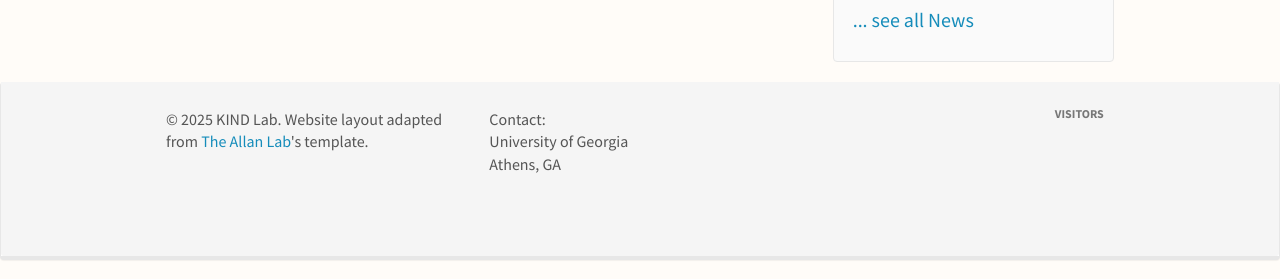
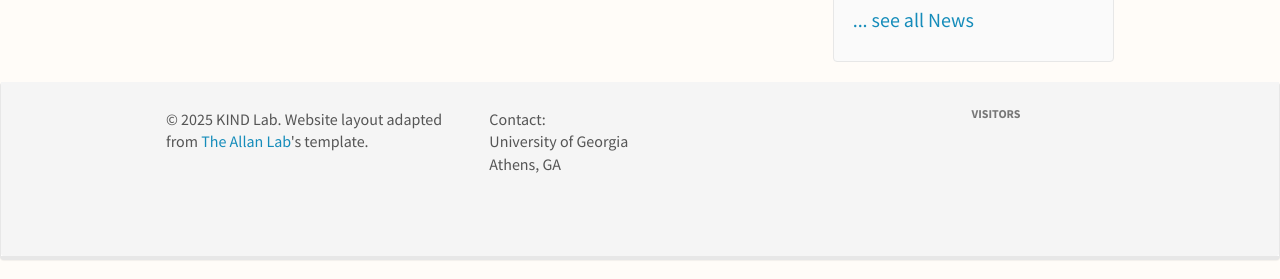
Before and after one commit to KINDLab-Fly/KINDLab-Fly.github.io, a Jekyll site: the page built from _pages/home.md, in a window 1280 px wide and 1400 px high, scrolled down 538 px. Shown: the part 1118-1397 px from the top of the window. Built offline with Jekyll 4.4.1, drawn with Linux system fonts in a browser that asks for light colours; nearby versions of some CDN libraries.

Commit message:
Move lab visitor widget beside contact

```diff
--- a/_includes/footer.html
+++ b/_includes/footer.html
@@ -2,7 +2,7 @@
   <style>
 	#footer .footer-visitor-map {
 	  width: 180px;
-	  margin-left: auto;
+	  margin-left: 0;
 	  text-align: center;
 	}
 
@@ -55,8 +55,7 @@
 		  University of Georgia <br />
 		  Athens, GA <br />
 		</div>
-		<div class="col-sm-1">	</div>
-		<div class="col-sm-2">
+		<div class="col-sm-3">
 			<div class="footer-visitor-map">
 				<div class="footer-visitor-map__label">Visitors</div>
 				<div class="footer-visitor-map__widget">
```
